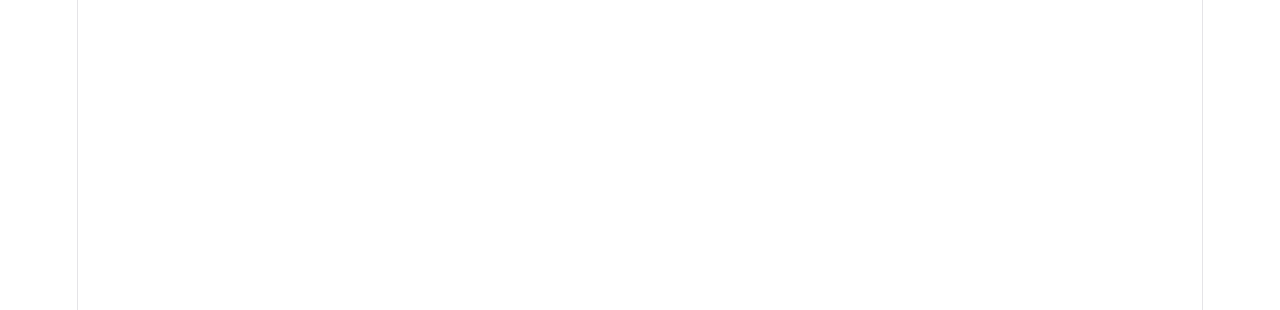
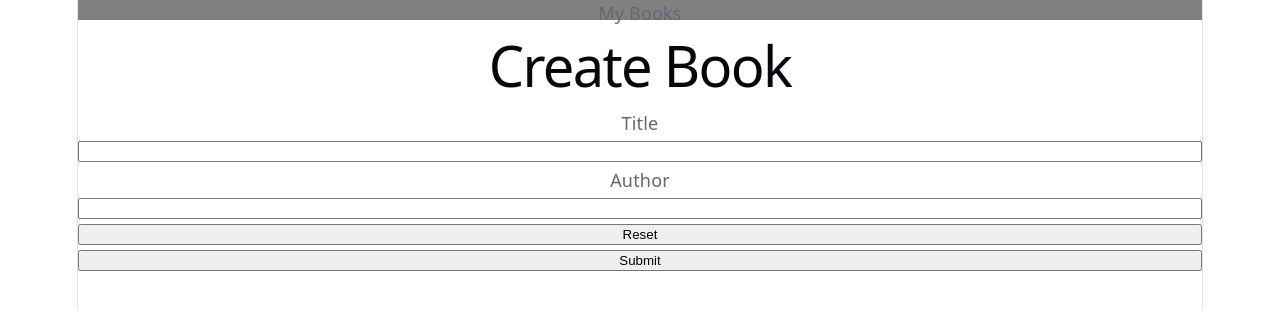
Before and after one commit to soerenchristsov/react-sample, a React (Vite) app in the folder app/react-ui/: page /create in a window 1280 px wide. Before the commit this address had no page. Shown: the top 310 px of the page. Built offline with nearby package versions, Linux system fonts and the light colour scheme.

Commit message:
feat: add create book page with custom state handling

```diff
--- a/app/react-ui/src/main.tsx
+++ b/app/react-ui/src/main.tsx
@@ -8,6 +8,7 @@
 import { ReactQueryDevtools } from "@tanstack/react-query-devtools";
 import { QueryClient, QueryClientProvider } from "@tanstack/react-query";
 import { MainLayout } from "./components/layout/MainLayout.tsx";
+import { CreateBook } from "./pages/CreateBook.tsx";
 
 const client = new QueryClient();
 createRoot(document.getElementById("root")!).render(
@@ -18,6 +19,7 @@
           <Route element={<MainLayout />}>
             <Route path="/" element={<Home />} />
             <Route path="about" element={<About />} />
+            <Route path="create" element={<CreateBook />} />
 
             <Route path="books/:id" element={<BookDetail />} />
           </Route>
--- /dev/null
+++ b/app/react-ui/src/pages/CreateBook.tsx
@@ -0,0 +1,58 @@
+import { useState } from "react";
+
+async function createBookInBackend(book) {
+  const response = await fetch("/odata/v4/admin/Books", {
+    method: "POST",
+    body: JSON.stringify(book),
+    headers: {
+      "Content-Type": "application/json",
+    },
+  });
+
+  const body = await response.json();
+  console.log(body);
+}
+
+export function CreateBook() {
+  const [title, setTitle] = useState("");
+  const [titleError, setTitleError] = useState("");
+
+  function submitForm(e) {
+    e.preventDefault();
+    console.log("submitting", title);
+
+    if (title.length === 0) {
+      setTitleError("Please add title");
+      return;
+    }
+
+    setTitleError("");
+    const book = {
+      title: title,
+      author_ID: 101,
+    };
+    createBookInBackend(book);
+  }
+
+  return (
+    <div>
+      <h1>Create Book</h1>
+      <form
+        onSubmit={submitForm}
+        style={{ display: "flex", flexDirection: "column", gap: "5px" }}
+      >
+        <label htmlFor="title">Title</label>
+        <input
+          name="title"
+          value={title}
+          onChange={(e) => setTitle(e.target.value)}
+        />
+        {titleError}
+        <label htmlFor="author">Author</label>
+        <input name="author"></input>
+        <button type="reset">Reset</button>
+        <button type="submit">Submit</button>
+      </form>
+    </div>
+  );
+}
```
